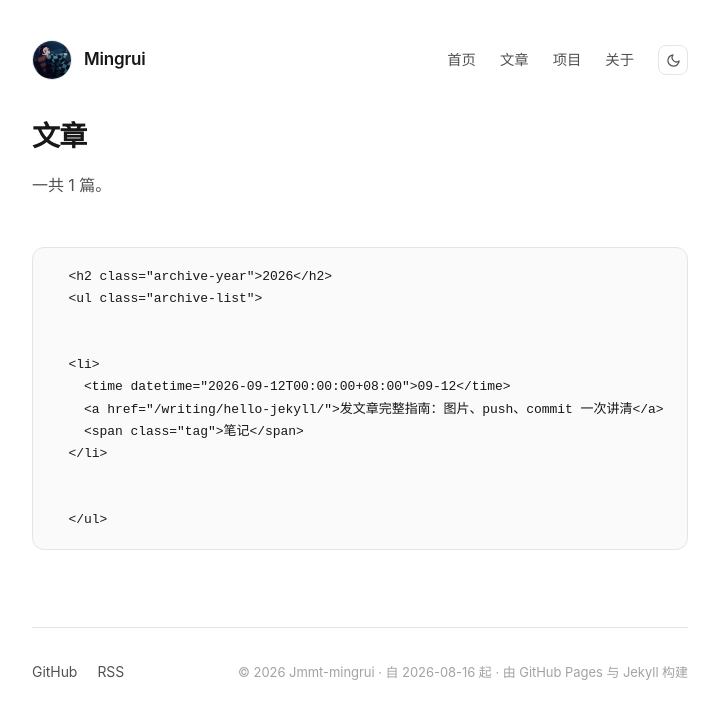
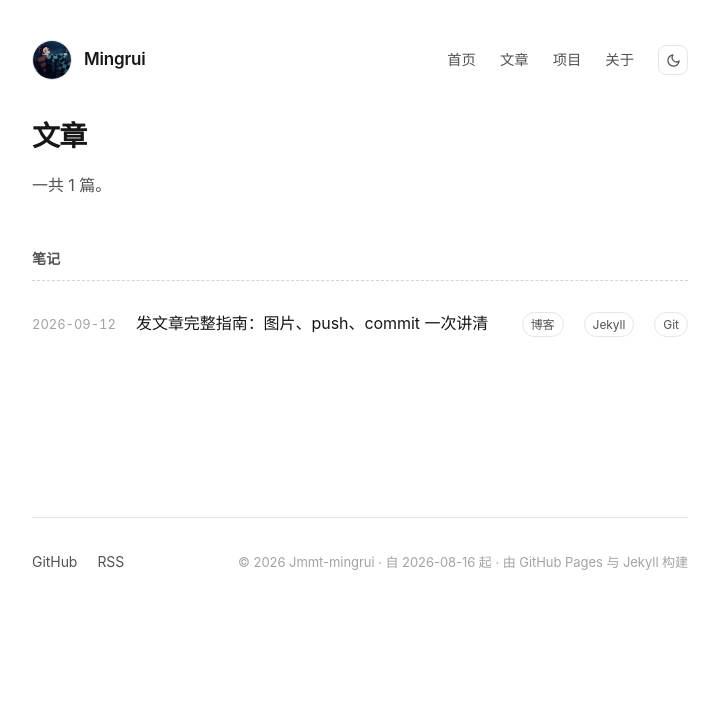
Before and after one commit to Jmmt-mingrui/Jmmt-mingrui.github.io, a Jekyll site: the page built from archive.md, in a window 1280 px wide. Shown: the top 719 px of the page, without its empty margins (280-999 px from the left). Built offline with Jekyll 4.4.1, drawn with Linux system fonts in a browser that asks for light colours.

Commit message:
fix: 归档页 Liquid 被当代码块渲染的 bug + 改按分类分组
根因：archive.md 里的 Liquid 模板有缩进，kramdown 把渲染后的 HTML
（带前导空格）当成了代码块，导致 <ul><li> 全显示成转义文本。

修法：
- 循环逻辑挪进 _includes/archive-list.html（include 不走 Markdown）
- archive.md 只留标题 + 一行 include
- 改为按 category 分组（用 group_by），每类一个虚线分隔的小标题
- CSS 加 archive-grouped/archive-section/archive-cat 样式

```diff
--- /dev/null
+++ b/_includes/archive-list.html
@@ -0,0 +1,21 @@
+{% if site.posts.size > 0 %}
+{% assign grouped = site.posts | group_by: "category" %}
+<div class="archive-grouped">
+{% for cat in grouped %}
+<section class="archive-section">
+<h2 class="archive-cat">{{ cat.name }}</h2>
+<ul class="archive-list">
+{% for post in cat.items %}
+<li>
+<time datetime="{{ post.date | date_to_xmlschema }}">{{ post.date | date: "%Y-%m-%d" }}</time>
+<a href="{{ post.url | relative_url }}">{{ post.title }}</a>
+{% for tag in post.tags %}<span class="tag">{{ tag }}</span>{% endfor %}
+</li>
+{% endfor %}
+</ul>
+</section>
+{% endfor %}
+</div>
+{% else %}
+<p class="empty-note">还没有文章。新建 <code>_posts/2026-09-12-标题.md</code>，写好 frontmatter 推送即可。</p>
+{% endif %}
--- a/archive.md
+++ b/archive.md
@@ -6,25 +6,4 @@ title: 文章
 <h1 class="page-title">文章</h1>
 <p class="page-lede">一共 {{ site.posts.size }} 篇。</p>
 
-{% if site.posts.size > 0 %}
-  {% for post in site.posts %}
-    {% capture this_year %}{{ post.date | date: "%Y" }}{% endcapture %}
-    {% capture previous_year %}{{ post.previous.date | date: "%Y" }}{% endcapture %}
-    {% if forloop.first or this_year != previous_year %}
-      <h2 class="archive-year">{{ this_year }}</h2>
-      <ul class="archive-list">
-    {% endif %}
-
-      <li>
-        <time datetime="{{ post.date | date_to_xmlschema }}">{{ post.date | date: "%m-%d" }}</time>
-        <a href="{{ post.url | relative_url }}">{{ post.title }}</a>
-        {% if post.category %}<span class="tag">{{ post.category }}</span>{% endif %}
-      </li>
-
-    {% if forloop.last or this_year != site.posts[forloop.index].date | date: "%Y" %}
-      </ul>
-    {% endif %}
-  {% endfor %}
-{% else %}
-  <p class="empty-note">还没有文章。新建 <code>_posts/2026-09-12-标题.md</code>，写好 frontmatter 推送即可。</p>
-{% endif %}
+{% include archive-list.html %}
--- a/assets/css/style.css
+++ b/assets/css/style.css
@@ -412,14 +412,27 @@ hr {
 
 /* ---------- 归档 ---------- */
 
-.archive-year { margin: 2.5rem 0 .75rem; font-size: .875rem; color: var(--fg-faint); font-weight: 600; }
+.archive-grouped { display: grid; gap: 2.5rem; }
+.archive-section { }
+.archive-cat {
+  font-size: .875rem;
+  font-weight: 600;
+  color: var(--fg-soft);
+  margin: 0 0 1rem;
+  padding-bottom: .5rem;
+  border-bottom: 1px dashed var(--line-hover);
+  letter-spacing: .02em;
+}
 .archive-list { list-style: none; padding: 0; margin: 0; }
 .archive-list li {
   display: flex; gap: 1rem; align-items: baseline;
-  padding: .625rem 0;
+  padding: .75rem 0;
   border-bottom: 1px solid var(--line-soft);
 }
-.archive-list time { color: var(--fg-faint); font-size: .8125rem; flex: 0 0 3.25rem; font-variant-numeric: tabular-nums; }
+.archive-list li:last-child { border-bottom: none; }
+.archive-list time { color: var(--fg-faint); font-size: .8125rem; flex: 0 0 5.5rem; font-variant-numeric: tabular-nums; }
+.archive-list a { flex: 1 1 auto; min-width: 0; }
+.archive-list .tag { margin-left: .25rem; }
 
 /* ---------- Footer ---------- */
 
```
